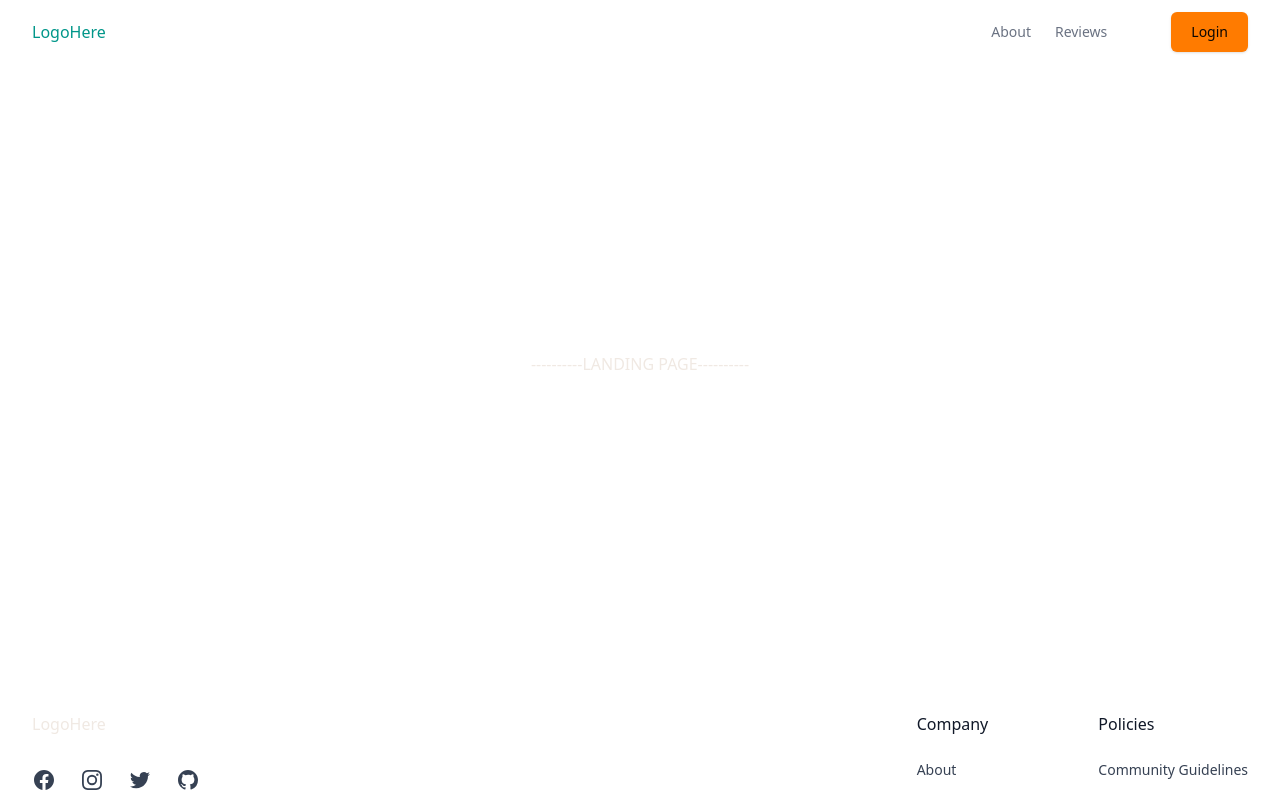
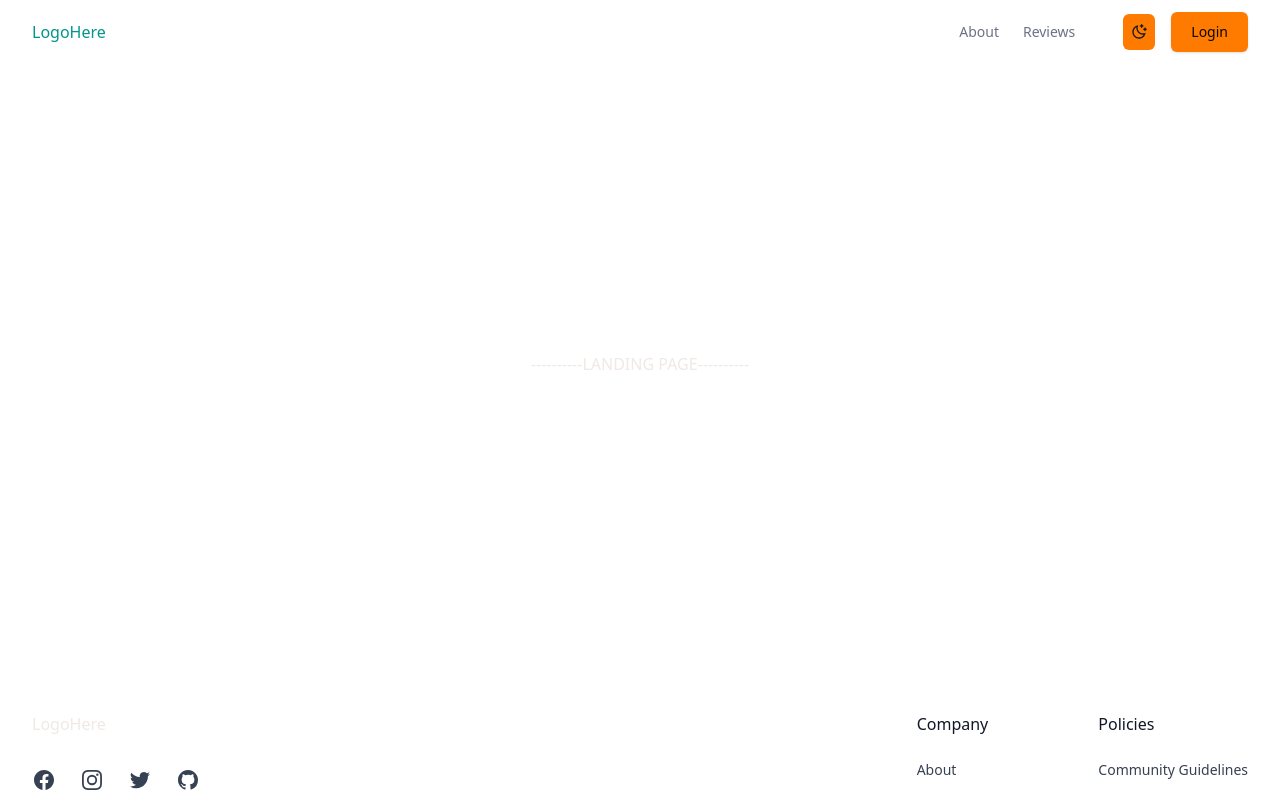
Before and after one commit to Oliver1334/nc-games-feproject, a React (Vite) app: page / in a window 1280 px wide. Shown: the top 798 px of the page. Built offline with nearby package versions, Linux system fonts and the light colour scheme.

Commit message:
Darkmode button setup

```diff
--- a/src/components/Navbar.jsx
+++ b/src/components/Navbar.jsx
@@ -1,8 +1,13 @@
 import { useState } from "react";
 import { Link } from "react-router-dom";
+import { RiMoonClearLine, RiSunLine } from "react-icons/ri";
+
 
 const Navbar = () => {
   const [nav, setNav] = useState(false);
+  const [isDark, setIsDark] = useState(false);
+
+
   return (
     <header className="bg-white dark:bg-brandDark">
       <div className="mx-auto max-w-screen-xl px-4 sm:px-6 lg:px-8">
@@ -40,8 +45,20 @@ const Navbar = () => {
 
             {/* Navbar box buttons */}
             <div className="flex items-center gap-4">
-              <div>
 
+              {/*Darkmode button*/}
+              <div className="gap-4">
+                <button className=" bg-brandPrimary rounded-md px-2 py-2.5 text-sm cursor-pointer"
+                onClick={() => {
+                  setIsDark(!isDark);
+                }}>
+                  {isDark ? (
+                    <RiSunLine className="w-4 h-4" />
+                  ) : (
+                    <RiMoonClearLine className="w-4 h-4" />
+
+                  )}
+                </button>
               </div>
 
 
```
